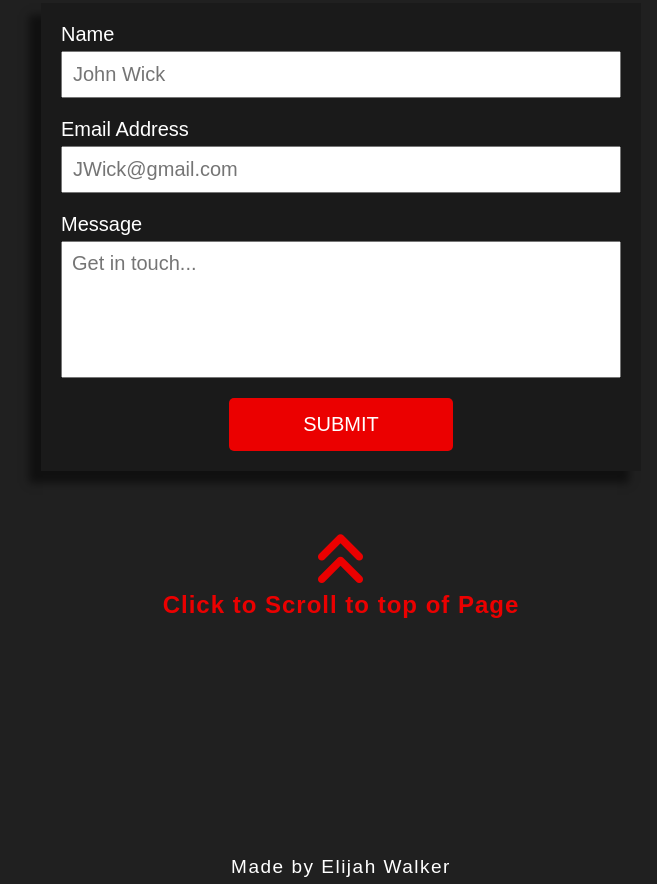
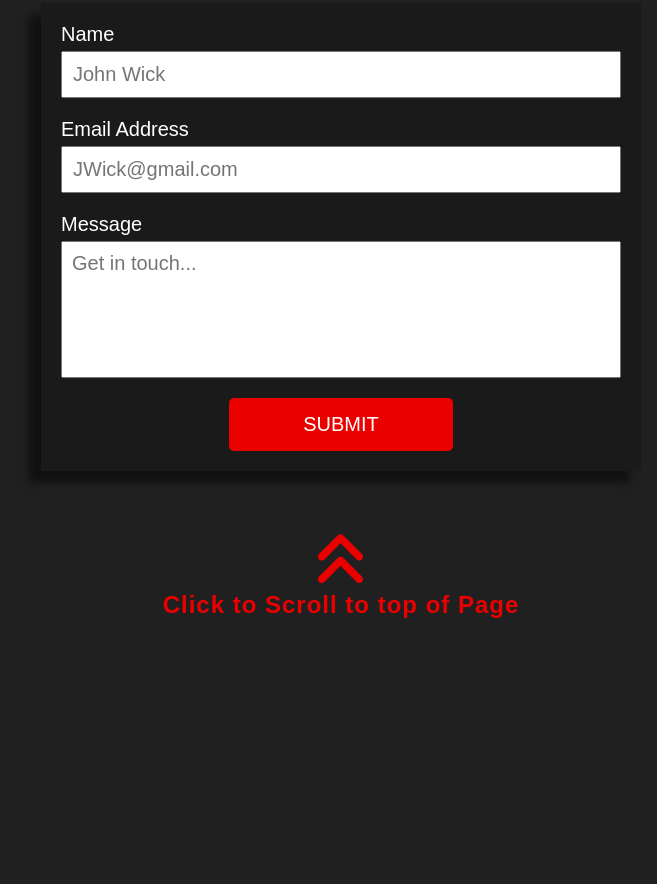
Before and after one commit to Elijahwalk-r/elijah-portfolio, a website: page index.html in a window 1280 px wide. Shown: the part 3792-4676 px from the top of the page, without its empty margins (299-956 px from the left). After the commit the page ends 4436 px from the top, so only its background shows below. Drawn offline with nearby package versions, Linux system fonts and the light colour scheme; a web font is replaced by a local one.

Commit message:
removed footer

```diff
--- a/index.html
+++ b/index.html
@@ -390,11 +390,6 @@
     </aside>
     <!-- END ICON ASIDE -->
 
-    <footer>
-        <div class="wrapper">
-            <p>Made by Elijah Walker</p>
-        </div>
-    </footer>
     <!-- Linking external Javascript -->
     <script src="indexScripts.js"></script>
 </body>
--- a/styles/sass/partials/_footer.scss
+++ /dev/null
@@ -1,5 +0,0 @@
-footer{
-   margin-top: 300px;
-   text-align: center;
-   font-size: 0.95rem;
-}
--- a/styles/sass/styles.scss
+++ b/styles/sass/styles.scss
@@ -18,5 +18,4 @@
 @import"./partials/skillsPage";
 @import"./partials/projectPage";
 @import"./partials/contactPage";
-@import"./partials/footer";
 @import"./partials/animations";
```
Also changed, not shown: 1 other file.
